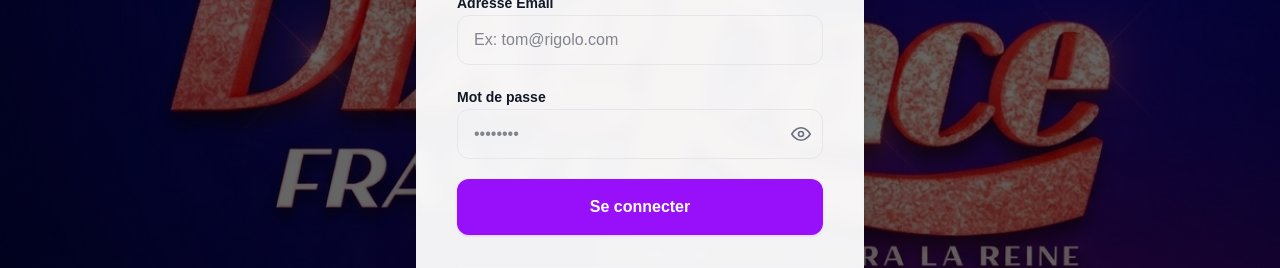
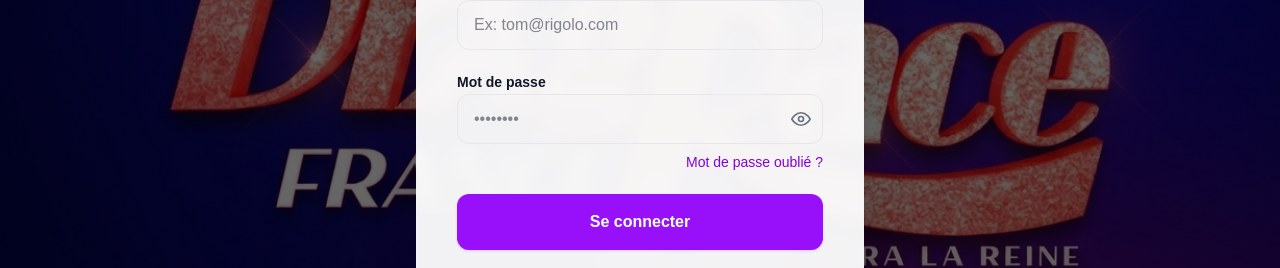
Before and after one commit to paulmourierp-dotcom/dragRacePronostics, a Next.js app: page /login in a window 1280 px wide. Shown: the part 315-583 px from the top of the page. Built offline with nearby package versions, Linux system fonts and the light colour scheme; no server answers.

Commit message:
feat: ajout mot de passe oublié

```diff
--- a/app/login/page.tsx
+++ b/app/login/page.tsx
@@ -1,6 +1,6 @@
 "use client";
 import { useState } from "react";
-import { signInWithEmailAndPassword, createUserWithEmailAndPassword, updateProfile } from "firebase/auth";
+import { signInWithEmailAndPassword, createUserWithEmailAndPassword, updateProfile, sendPasswordResetEmail } from "firebase/auth";
 import { auth, db } from "@/lib/firebase";
 import { useRouter } from "next/navigation";
 import { doc, setDoc } from "firebase/firestore";
@@ -12,12 +12,14 @@ export default function LoginPage() {
   const [surnom, setSurnom] = useState("");
   const [isRegistering, setIsRegistering] = useState(false);
   const [error, setError] = useState("");
+  const [message, setMessage] = useState("");
   const [showPassword, setShowPassword] = useState(false);
   const router = useRouter();
 
   const handleSubmit = async (e: React.FormEvent) => {
     e.preventDefault();
     setError("");
+    setMessage("");
 
     try {
       if (isRegistering) {
@@ -61,6 +63,29 @@ export default function LoginPage() {
     }
   };
 
+  const handleForgotPassword = async () => {
+    setError("");
+    setMessage("");
+
+    if (!email.trim()) {
+      setError("Saisissez votre email ci-dessus pour recevoir le lien de réinitialisation.");
+      return;
+    }
+
+    try {
+      await sendPasswordResetEmail(auth, email);
+      setMessage("Un email de réinitialisation a été envoyé si cette adresse est associée à un compte.");
+    } catch (err: unknown) {
+      console.error(err);
+      if (err && typeof err === "object" && "code" in err && err.code === "auth/invalid-email") {
+        setError("Adresse email invalide.");
+      } else {
+        // On ne révèle pas si l'email existe ou non, pour ne pas divulguer d'informations sur les comptes.
+        setMessage("Un email de réinitialisation a été envoyé si cette adresse est associée à un compte.");
+      }
+    }
+  };
+
   return (
     // Conteneur principal avec l'image de fond et un filtre sombre pour le contraste
     <main
@@ -89,6 +114,13 @@ export default function LoginPage() {
         {error && (
           <div className="bg-red-50 border border-red-200 text-red-700 p-3 rounded-lg text-sm mb-6 text-center font-medium">
             ⚠️ {error}
+          </div>
+        )}
+
+        {/* Affichage des messages de confirmation */}
+        {message && (
+          <div className="bg-green-50 border border-green-200 text-green-700 p-3 rounded-lg text-sm mb-6 text-center font-medium">
+            ✅ {message}
           </div>
         )}
 
@@ -163,6 +195,17 @@ export default function LoginPage() {
                 )}
               </button>
             </div>
+            {!isRegistering && (
+              <div className="text-right">
+                <button
+                  type="button"
+                  onClick={handleForgotPassword}
+                  className="text-sm text-purple-700 hover:text-purple-900 font-medium transition cursor-pointer"
+                >
+                  Mot de passe oublié ?
+                </button>
+              </div>
+            )}
           </div>
 
           <Button type="submit" size="lg">
@@ -179,6 +222,7 @@ export default function LoginPage() {
             onClick={() => {
               setIsRegistering(!isRegistering);
               setError(""); // Reset de l'erreur lors du changement de mode
+              setMessage("");
             }}
             className="text-purple-700 hover:text-purple-900 font-semibold mt-1 transition"
           >
```
